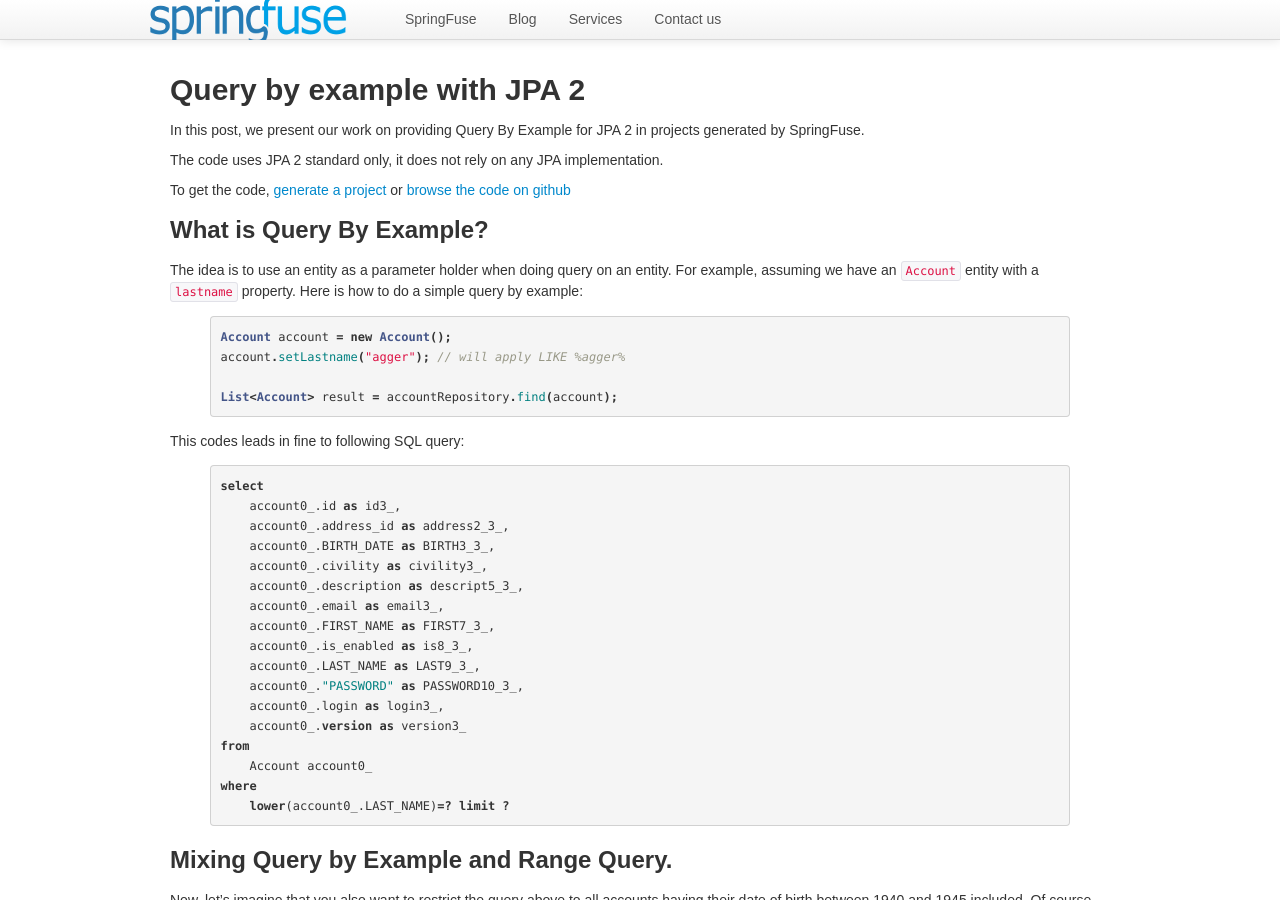
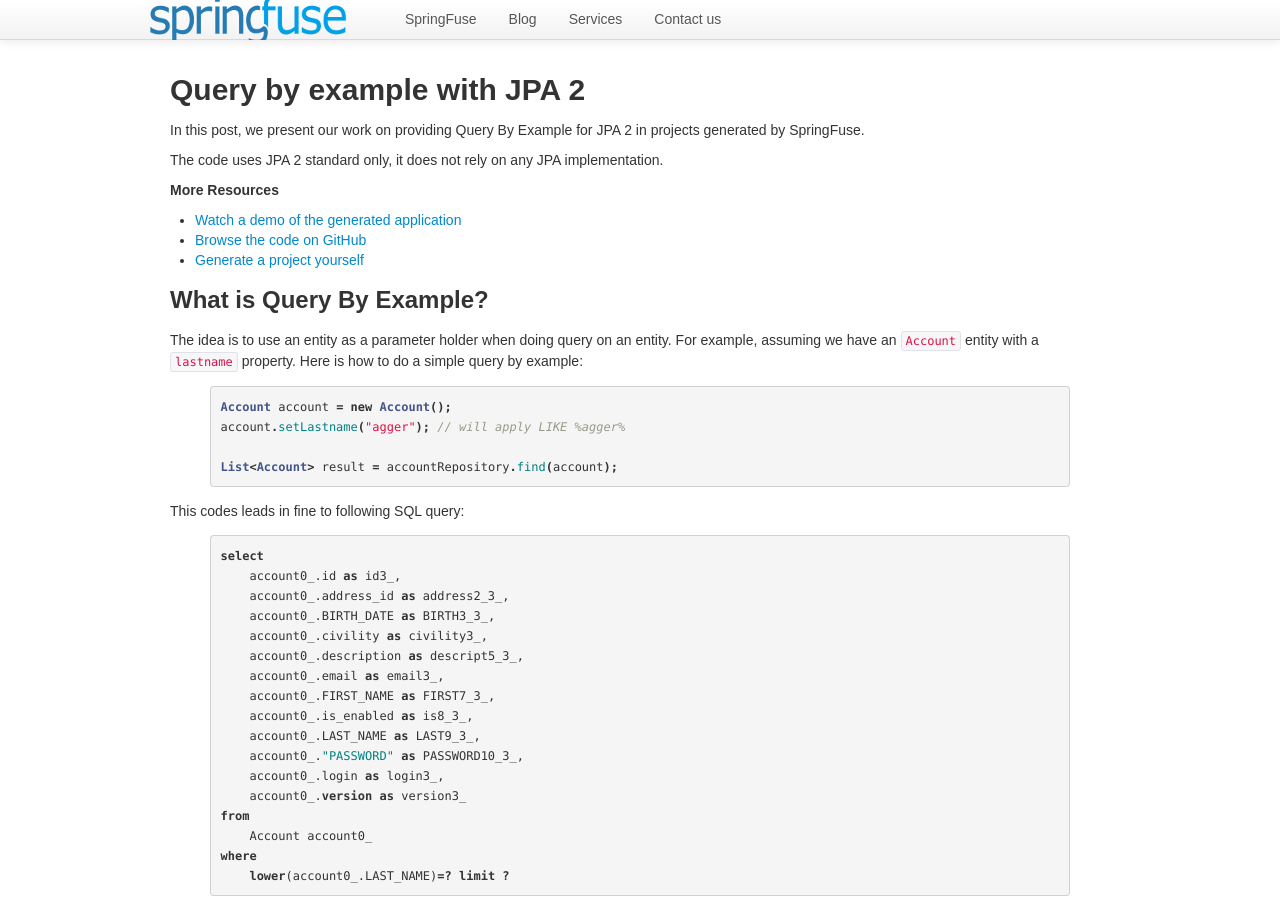
Before and after one commit to springfuse/springfuse.github.com, a Jekyll site: the page built from _posts/2012-09-05-jpa-query-by-example.md, in a window 1280 px wide and 900 px high. Built offline with Jekyll 4.4.1, drawn with Linux system fonts in a browser that asks for light colours; Markdown is read by kramdown in place of the engine named in the settings; comment, search, counter and statistics services are not loaded.

Commit message:
link to video

```diff
--- a/_posts/2012-09-05-jpa-query-by-example.md
+++ b/_posts/2012-09-05-jpa-query-by-example.md
@@ -9,7 +9,11 @@ In this post, we present our work on providing Query By Example for JPA 2 in pro
 
 The code uses JPA 2 standard only, it does not rely on any JPA implementation.
 
-To get the code, <a href="/#gen">generate a project</a> or <a href="https://github.com/jaxio/generated-projects/tree/master/crud-jsf2-jpa2-spring">browse the code on github</a>
+__More Resources__
+
+* <a href="https://www.facebook.com/video/video.php?v=524162864265905&notif_t=video_processed">Watch a demo of the generated application</a>
+* <a href="https://github.com/jaxio/generated-projects/tree/master/crud-jsf2-jpa2-spring">Browse the code on GitHub</a>
+* <a href="/#gen">Generate a project yourself</a>
 
 ### What is Query By Example?
 
```
